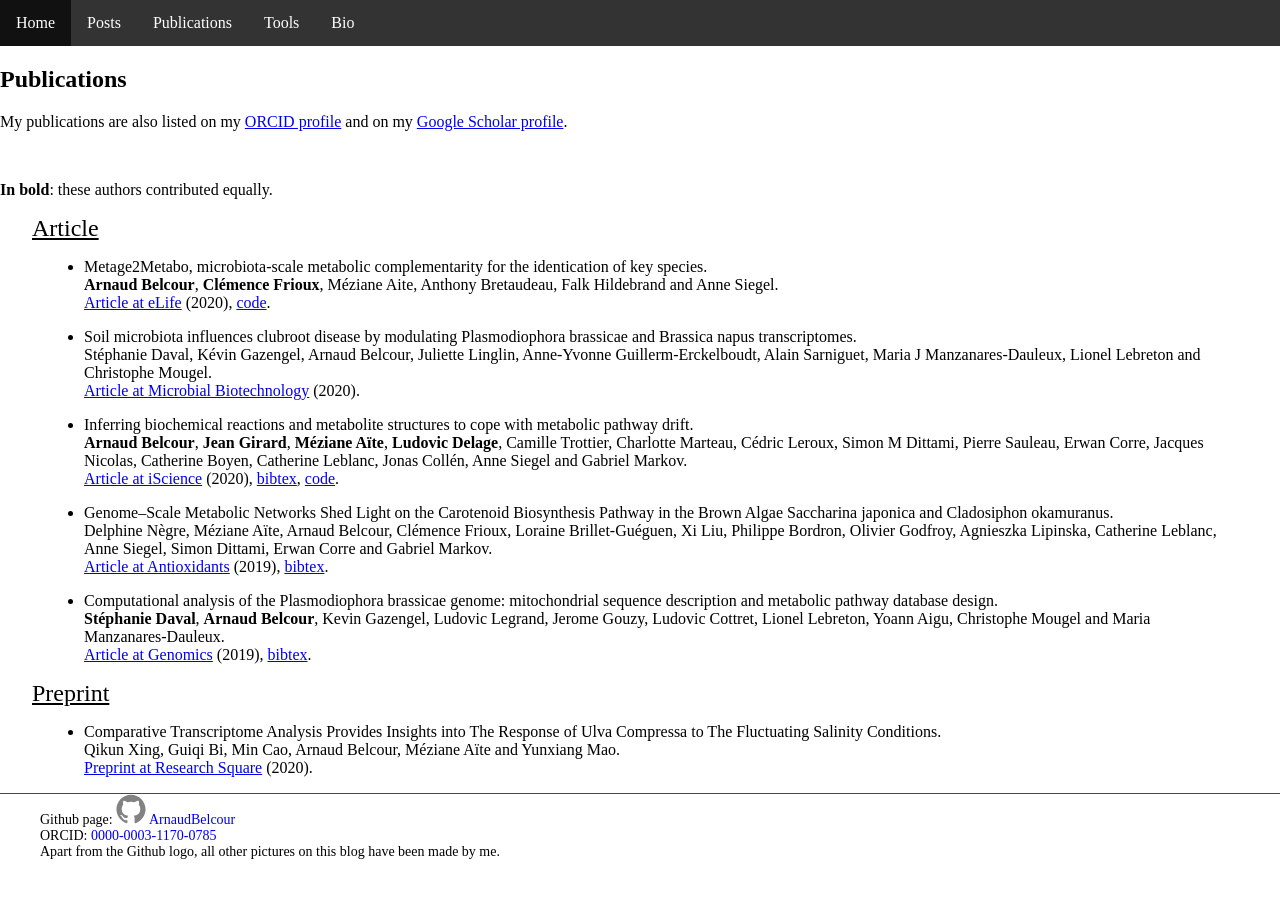
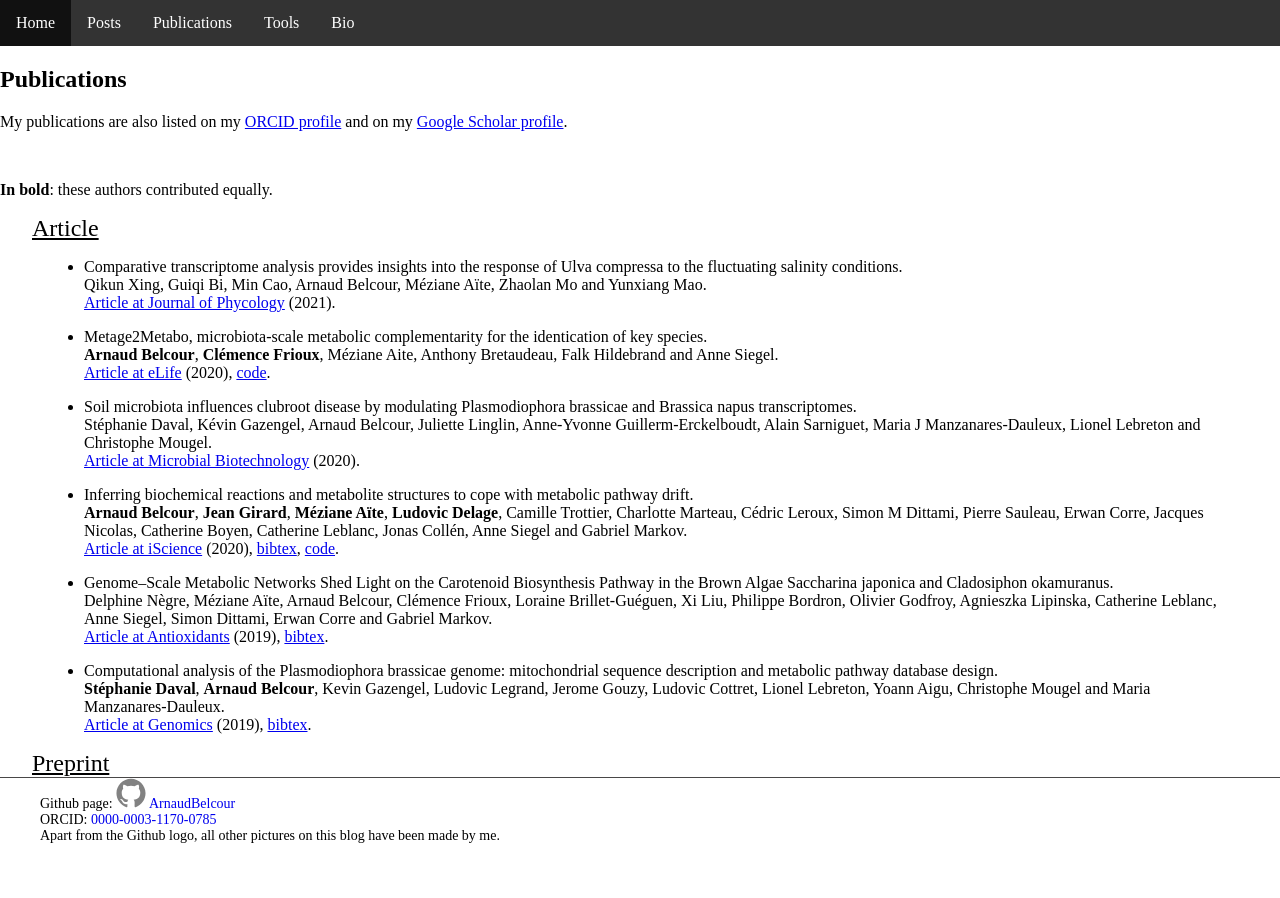
Before and after one commit to ArnaudBelcour/blog, a Jekyll site: the page built from pages/publications.html, in a window 1280 px wide. Built offline with Jekyll 4.4.1, drawn with Linux system fonts in a browser that asks for light colours.

Commit message:
Update article.

```diff
--- a/pages/publications.html
+++ b/pages/publications.html
@@ -10,6 +10,12 @@ permalink: pages/publications/
 	<p> <b>In bold</b>: these authors contributed equally.</p>
 	<h2>Article</h2>
 	<ul>
+		<li>
+			<p> Comparative transcriptome analysis provides insights into the response of Ulva compressa to the fluctuating salinity conditions. <br>
+				Qikun Xing, Guiqi Bi, Min Cao, Arnaud Belcour, Méziane Aïte, Zhaolan Mo and Yunxiang Mao. <br>
+				<a href=' https://doi.org/10.1111/jpy.13167'>Article at Journal of Phycology</a> (2021).
+			</p>
+		</li>
 		<li>
 			<p> Metage2Metabo, microbiota-scale metabolic complementarity for the identication of key species. <br>
 				<b>Arnaud Belcour</b>, <b>Clémence Frioux</b>, Méziane Aite, Anthony Bretaudeau, Falk Hildebrand and Anne Siegel. <br>
@@ -42,12 +48,4 @@ permalink: pages/publications/
 		</li>
 	</ul>
 	<h2>Preprint</h2>
-		<ul>
-			<li>
-				<p> Comparative Transcriptome Analysis Provides Insights into The Response of Ulva Compressa to The Fluctuating Salinity Conditions. <br>
-					Qikun Xing, Guiqi Bi, Min Cao, Arnaud Belcour, Méziane Aïte and Yunxiang Mao. <br>
-					<a href='https://doi.org/10.21203/rs.3.rs-47388/v1'>Preprint at Research Square</a> (2020).
-				</p>
-			</li>
-		</ul>
 </div>
```
